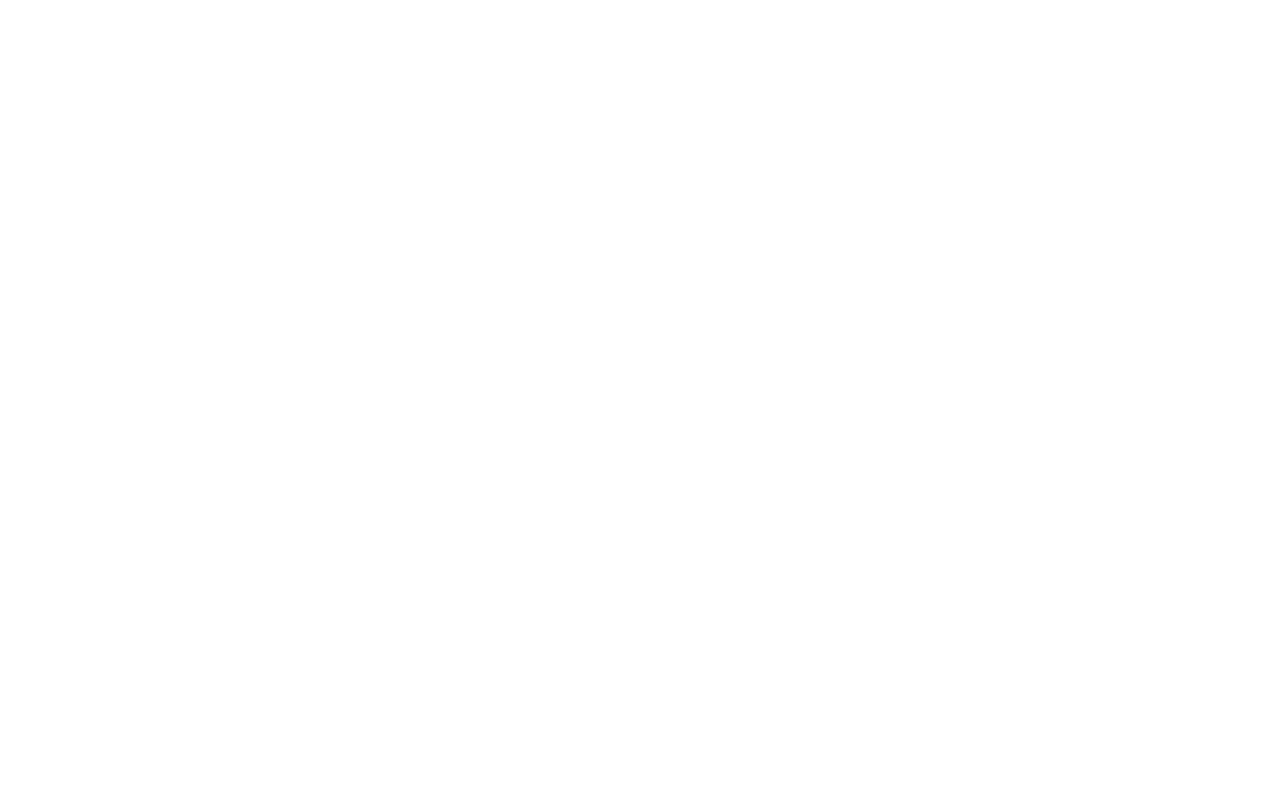
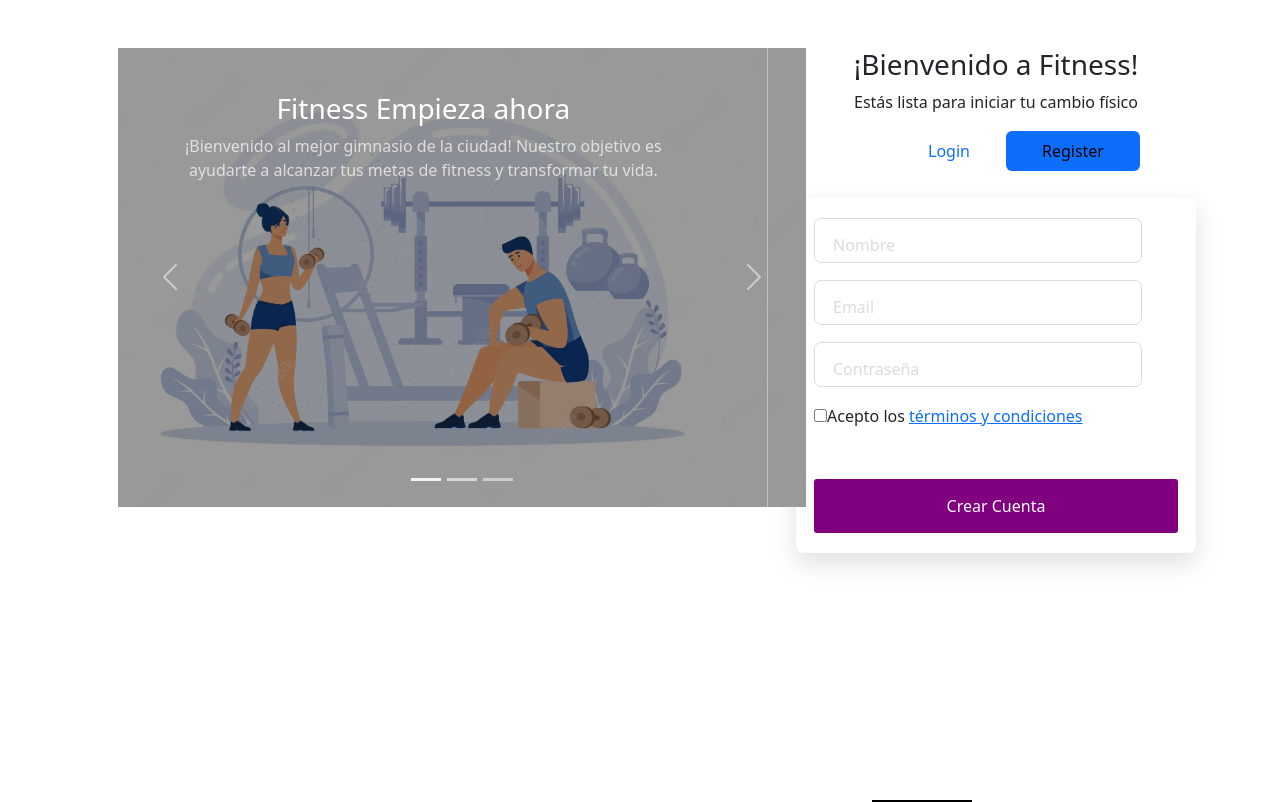
Before and after one commit to Claudioxs/gym, a Vue app: page /register in a window 1280 px wide. Before the commit this address had no page. Built offline with nearby package versions, Linux system fonts and the light colour scheme.

Commit message:
mejoras Login-Register

```diff
--- a/src/components/CarouselImg.vue
+++ b/src/components/CarouselImg.vue
@@ -12,18 +12,18 @@
         <img src="@/assets/imagen1.png" class="d-block w-100 c-img" alt="Slide 1">
         <div class="carousel-caption top-0 mt-4">
           <h3>Fitness Empieza ahora</h3>
-          <p class="transparent-p">¡Bienvenido al mejor gimnasio de la ciudad! Nuestro objetivo es ayudarte a alcanzar tus metas de fitness y transformar tu vida. Únete a nuestra comunidad hoy mismo y descubre una experiencia de entrenamiento excepcional.</p>
+          <p class="transparent-p">¡Bienvenido al mejor gimnasio de la ciudad! Nuestro objetivo es ayudarte a alcanzar tus metas de fitness y transformar tu vida.</p>
         </div>
       </div>
       <div class="carousel-item c-item">
-        <img src="@/assets/imagen2.jpg" class="d-block w-100 c-img" alt="Slide 2">
+        <img src="@/assets/imagen1.png" class="d-block w-100 c-img" alt="Slide 2">
         <div class="carousel-caption top-0 mt-4">
           <h3>Fitness Empieza ahora</h3>
-          <p class="transparent-p">En nuestro gimnasio, te ofrecemos un ambiente energético y motivador para que logres tus objetivos.ersonalizados y equipos de última generación, te brindamos todas las herramientas necesarias para que te pongas en forma y te sientas saludable.</p>
+          <p class="transparent-p">En nuestro gimnasio, te ofrecemos un ambiente energético y motivador para que logres tus objetivos.</p>
         </div>
       </div>
       <div class="carousel-item c-item">
-        <img src="@/assets/imagen3.avif" class="d-block w-100 c-img" alt="Slide 3">
+        <img src="@/assets/imagen1.png" class="d-block w-100 c-img" alt="Slide 3">
         <div class="carousel-caption top-0 mt-4">
           <h3>Fitness Empieza ahora</h3>
           <p class="transparent-p">¿Listo para un cambio positivo? Nuestro gimnasio es el lugar perfecto para comenzar tu viaje hacia un estilo de vida activo y equilibrado.</p>
--- a/src/components/FormularioLogin.vue
+++ b/src/components/FormularioLogin.vue
@@ -1,71 +1,183 @@
 <template>
- <!--nav-->
+  <div class="contenedor-principal d-flex flex-column align-items-center justify-content-center">
+
+    <div class="contenerdo-titulos d-flex flex-column align-items-center">
+      <h3>¡Bienvenido a Fitness!</h3>
+      <p>Estás lista para iniciar tu cambio físico</p>
+    </div>
+
+    <div class="contenerdor-links">
       <ul class="nav nav-pills nav-justified mb-3" id="ex1" role="tablist">
-    <li class="nav-item" role="presentation">
-      <a class="nav-link active" id="tab-login" data-mdb-toggle="pill" href="#login" role="tab"
-        aria-controls="pills-login" aria-selected="true">Login</a>
+        <div class="nav-bar"></div> <!-- Barra de navegación activa -->
+        <li class="nav-item active" role="presentation">
+          <router-link to="/login" class="nav-link active" id="tab-login" role="tab" aria-controls="pills-login"
+            aria-selected="false">Login</router-link>
         </li>
         <li class="nav-item" role="presentation">
-      <a class="nav-link" id="tab-register" data-mdb-toggle="pill" href="#register" role="tab"
-        aria-controls="pills-register" aria-selected="false">Register</a>
+          <router-link to="/register" class="nav-link" id="tab-register" role="tab" aria-controls="pills-register"
+            aria-selected="false">Register</router-link>
         </li>
       </ul>
-<!--nav-->
-
-
-<div class="tab-content">
-  <div class="tab-pane fade show active" id="pills-login" role="tabpanel" aria-labelledby="tab-login">
-    <form>
-      <!-- Email input -->
-      <div class="form-outline mb-4">
-        <input type="email" id="loginName" class="form-control" />
-        <label class="form-label" for="loginName">Email</label>
     </div>
 
-      <!-- Password input -->
-      <div class="form-outline mb-4">
-        <input type="password" id="loginPassword" class="form-control" />
-        <label class="form-label" for="loginPassword">Password</label>
+    <div class="contenedor-form">
+      <form action="" class="form">
+
+        <div class="inputContainer">
+          <input type="text" class="input" placeholder="a" />
+          <label for="" class="label">Email</label>
         </div>
 
-      <div class="row mb-4">
-        <div class="col-md-6 d-flex justify-content-center">
-          <!-- Checkbox -->
-          <div class="form-check mb-3 mb-md-0">
-            <input class="form-check-input" type="checkbox" value="" id="loginCheck" checked />
-            <label class="form-check-label" for="loginCheck"> Mantener Sesion</label>
-          </div>
+        <div class="inputContainer">
+          <input type="password" class="input" placeholder="a" />
+          <label for="" class="label">Contraseña</label>
         </div>
 
-        <div class="col-md-6 d-flex justify-content-center">
-          <!-- Simple link -->
+        <div class="inputContainer">
+          <input class="form-check-input" type="checkbox" value="" id="loginCheck" checked />
+          <label class="form-check-label" for="loginCheck">
+            Mantener Sesion</label>
           <a href="#!">Olvidaste tu contraseña?</a>
         </div>
-      </div>
-
-      <!-- Submit button -->
-      <div class="d-flex justify-content-center">
-            <button type="submit" class="btn btn-primary btn-block mb-3">
-              Iniciar Sesion
-            </button>
-          </div>
-
-      <!-- Register buttons -->
-      <div class="text-center">
-        <p>No estas Registrado? <a href="#!">Registro</a></p>
-      </div>
+        <input type="submit" class="submitBtn" value="Iniciar Sesion" />
       </form>
     </div>
   </div>
-
 </template>
 
 <script>
-export default {
-
-}
+export default {};
 </script>
 
-<style>
+<style scoped>
+.nav-bar {
+  position: absolute;
+  height: 2px;
+  background-color: black;
+  width: 100px; /* Ajusta el ancho de la barra según tus preferencias */
+  bottom: -2px;
+  transition: transform 0.3s ease-in-out;
+  color: #9867c5;
+}
 
+.nav-link {
+  margin: 1px 20px; /* Ajusta los valores de margen */
+}
+
+.nav-item.active .nav-link {
+  color: black;
+}
+
+.nav-item.active .nav-bar {
+  transform: translateX(100px); /* Ajusta la distancia que se mueve la barra */
+}
+
+
+.contenedor-principal {
+  display: flex;
+  flex-direction: column;
+  align-items: center;
+  justify-content: center;
+}
+.form {
+  width: 400px;
+  /* Establece el ancho del formulario */
+}
+
+.contenedor-form {
+  display: flex;
+  justify-content: center;
+  align-items: center;
+  margin-top: 10px;
+}
+
+.form {
+  background-color: white;
+  width: 400px;
+  border-radius: 8px;
+  padding: 20px 24px;
+  box-shadow: 0 10px 25px rgba(92, 99, 105, 0.2);
+}
+
+
+
+.inputContainer {
+  position: relative;
+  height: 45px;
+  width: 90%;
+  margin-bottom: 17px;
+}
+
+.input {
+  position: absolute;
+  top: 0px;
+  left: 0px;
+  height: 100%;
+  width: 100%;
+  border: 1px solid #dadce0;
+  border-radius: 7px;
+  font-size: 16px;
+  padding: 0 20px;
+  outline: none;
+  background: none;
+  z-index: 1;
+}
+
+.label {
+  position: absolute;
+  top: 15px;
+  left: 15px;
+  padding: 0 4px;
+  background-color: white;
+  color: #dadce0;
+  font-size: 16px;
+  transition: 0.5s;
+  z-index: 0;
+}
+
+::placeholder {
+  color: transparent;
+}
+
+.submitBtn {
+  display: block;
+  width: 100%;
+  margin-top: 30px;
+  padding: 15px 30px;
+  border: none;
+  background-color: purple;
+  color: white;
+  border-radius: 3px;
+  cursor: pointer;
+  font-size: 16px;
+}
+
+.submitBtn:hover {
+  background-color: #9867c5;
+  transform: translateY(-2px);
+}
+
+.input:focus+.label {
+  top: -7px;
+  left: 3px;
+  z-index: 10;
+  font-size: 14px;
+  font-weight: 600;
+  color: purple;
+}
+
+.input:not(:placeholder-shown)+.label {
+  top: -7px;
+  left: 3px;
+  z-index: 10;
+  font-size: 14px;
+  font-weight: 600;
+}
+
+.input:focus {
+  border: 2px solid purple;
+}
+.nav-link {
+  margin: 1px 20px; /* Ajusta los valores de margen*/
+}
 </style>
--- a/src/components/FormularioRegistro.vue
+++ b/src/components/FormularioRegistro.vue
@@ -1,16 +1,26 @@
 <template>
-  <div>
-    <!--nav-->
+  <div class="contenedor-principal d-flex flex-column align-items-center justify-content-center">
+
+    <div class="contenerdo-titulos d-flex flex-column align-items-center">
+      <h3>¡Bienvenido a Fitness!</h3>
+      <p>Estás lista para iniciar tu cambio físico</p>
+    </div>
+
+    <div class="contenerdor-links">
       <ul class="nav nav-pills nav-justified mb-3" id="ex1" role="tablist">
+        <div class="nav-bar"></div> <!-- Barra de navegación activa -->
         <li class="nav-item" role="presentation">
-        <a class="nav-link" id="tab-login" data-mdb-toggle="pill" href="#login" role="tab"
-          aria-controls="pills-login" aria-selected="false">Login</a>
+          <router-link to="/login" class="nav-link" id="tab-login" role="tab" aria-controls="pills-login"
+            aria-selected="false">Login</router-link>
         </li>
         <li class="nav-item active" role="presentation">
-        <a class="nav-link" id="tab-register" data-mdb-toggle="pill" href="#register" role="tab"
-          aria-controls="pills-register" aria-selected="true">Register</a>
+          <router-link to="/register" class="nav-link active" id="tab-register" role="tab" aria-controls="pills-register"
+            aria-selected="true">Register</router-link>
         </li>
       </ul>
+    </div>
+
+
 
     <div class="contenedor-form">
       <form action="" class="form">
@@ -20,25 +30,23 @@
         </div>
 
         <div class="inputContainer">
-            <input type="text" class="input" placeholder="." />
+          <input type="text" class="input" placeholder="a" />
           <label for="" class="label">Email</label>
         </div>
 
         <div class="inputContainer">
-            <input type="password" class="input" placeholder="." />
+          <input type="password" class="input" placeholder="a" />
           <label for="" class="label">Contraseña</label>
         </div>
 
         <div class="inputContainer">
           <input type="checkbox" id="terms" />
-            <label for="terms" class="label-checkbox">Acepto los términos y condiciones</label>
+          <label for="terms" class="label-checkbox">Acepto los <a href="">términos y condiciones</a></label>
         </div>
 
-          <input type="submit" class="submitBtn" value="Crear Grupo" />
+        <input type="submit" class="submitBtn" value="Crear Cuenta" />
       </form>
     </div>
-
-
   </div>
 </template>
 
@@ -47,6 +55,41 @@
 </script>
 
 <style scoped>
+.nav-bar {
+  position: absolute;
+  height: 2px;
+  background-color: black;
+  width: 100px; /* Ajusta el ancho de la barra según tus preferencias */
+  bottom: -2px;
+  transition: transform 0.3s ease-in-out;
+}
+
+.nav-link {
+  margin: 1px 20px; /* Ajusta los valores de margen */
+}
+
+.nav-item.active .nav-link {
+  color: black;
+}
+
+.nav-item.active .nav-bar {
+  transform: translateX(100px); /* Ajusta la distancia que se mueve la barra */
+}
+
+
+.contenedor-principal {
+  display: flex;
+  flex-direction: column;
+  align-items: center;
+  justify-content: center;
+}
+
+.form {
+  width: 400px;
+  /* Establece el ancho del formulario */
+}
+
+
 .contenedor-form {
   display: flex;
   justify-content: center;
@@ -62,20 +105,6 @@
   box-shadow: 0 10px 25px rgba(92, 99, 105, 0.2);
 }
 
-.contenedor-form {
-  display: flex;
-  justify-content: center;
-  align-items: center;
-  margin-top: 10px;
-}
-
-.form {
-  background-color: white;
-  width: 400px;
-  border-radius: 8px;
-  padding: 20px 18px;
-  box-shadow: 0 10px 25px rgba(92, 99, 105, 0.2);
-}
 
 
 .inputContainer {
@@ -112,6 +141,10 @@
   z-index: 0;
 }
 
+::placeholder {
+  color: transparent;
+}
+
 .submitBtn {
   display: block;
   width: 100%;
@@ -120,7 +153,7 @@
   border: none;
   background-color: purple;
   color: white;
-  border-radius: 6px;
+  border-radius: 3px;
   cursor: pointer;
   font-size: 16px;
 }
@@ -129,7 +162,8 @@
   background-color: #9867c5;
   transform: translateY(-2px);
 }
-.input:focus + .label {
+
+.input:focus+.label {
   top: -7px;
   left: 3px;
   z-index: 10;
@@ -138,7 +172,7 @@
   color: purple;
 }
 
-.input:not(:placeholder-shown) + .label {
+.input:not(:placeholder-shown)+.label {
   top: -7px;
   left: 3px;
   z-index: 10;
@@ -149,11 +183,7 @@
 .input:focus {
   border: 2px solid purple;
 }
-
-
-
-
-
-
-
+.nav-link {
+  margin: 1px 20px; /* Ajusta los valores de margen*/
+}
 </style>
--- a/src/router.js
+++ b/src/router.js
@@ -16,8 +16,8 @@
         component: LoginRegistroView
     },
     {
-        path: "/registro",
-        name: "registro",
+        path: "/register",
+        name: "register",
         component: RegistroView
     },
     {
--- a/src/views/RegistroView.vue
+++ b/src/views/RegistroView.vue
@@ -1,10 +1,10 @@
 <template>
-  <div class="container-p-5">
+  <div class="container p-5">
     <div class="row">
-      <div class="col-md-8">
+      <div class="col-8">
         <Carousel />
       </div>
-      <div class="col-lg-4">
+      <div class="col-4">
         <Formulario />
       </div>
     </div>
@@ -24,17 +24,5 @@
 </script>
 
 <style scoped>
-.container-p-5 {
- border-radius: 20px;
-}
-
-.container-p-5 .row {
-  justify-content: center;
-}
-
-.col-lg-4 {
-  border-radius: 10px;
-}
-
 
 </style>
```
Also changed, not shown: src/assets/imagen2.jpg (deleted), src/assets/imagen3.avif (deleted). Lines whose indentation alone changed are shown as unchanged.
